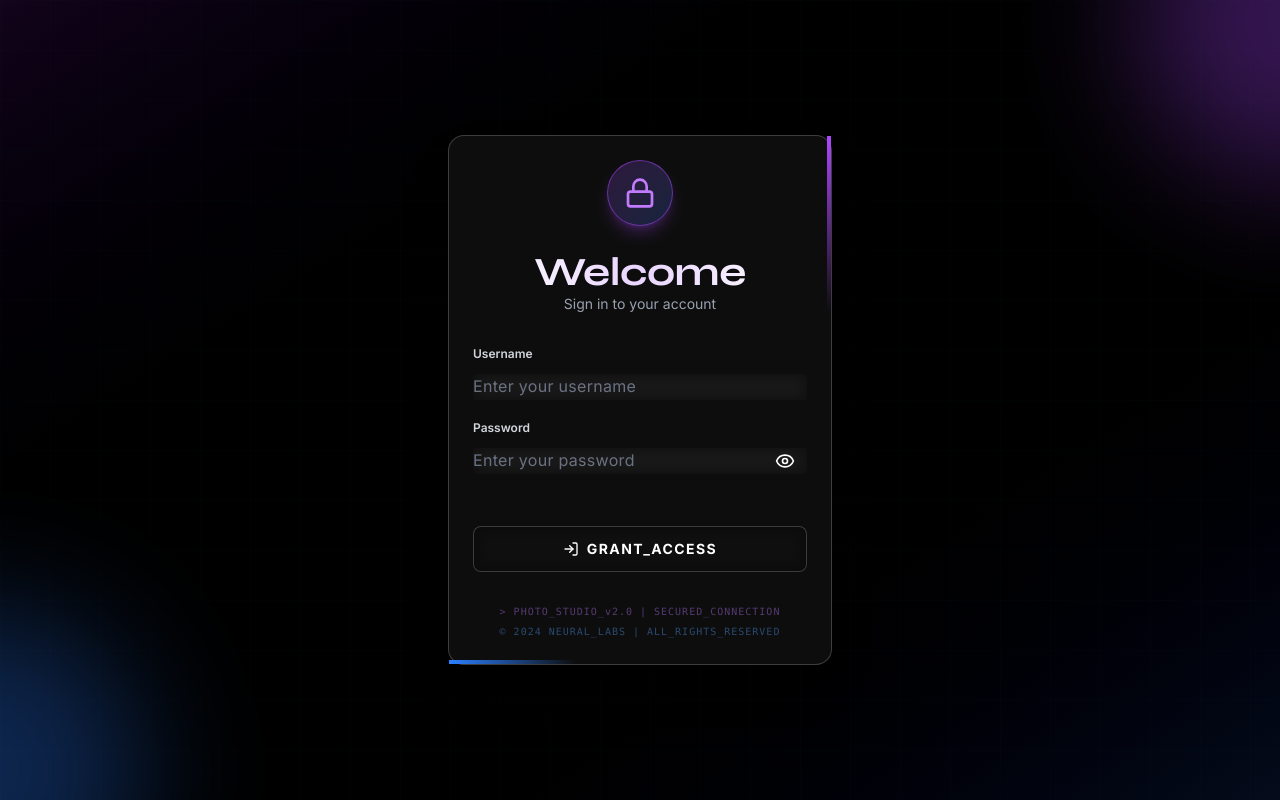
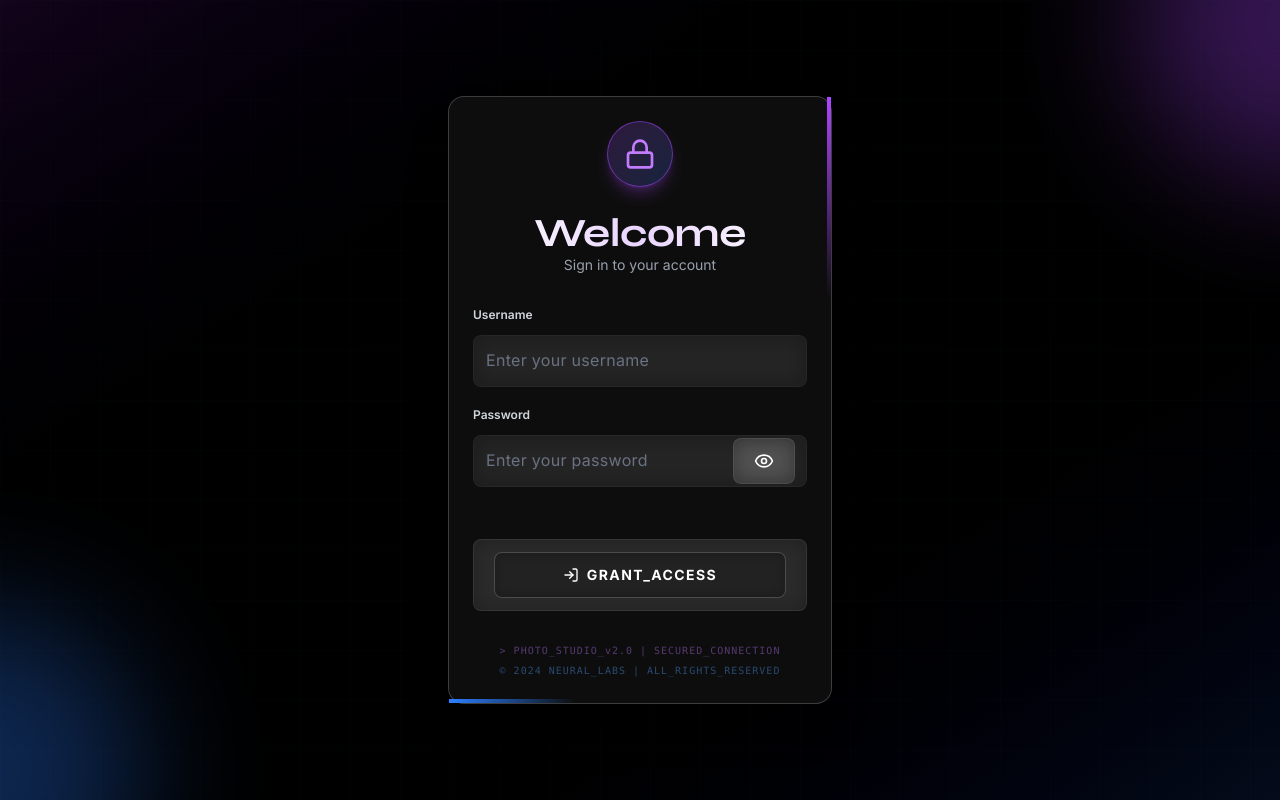
Before and after one commit to gitbuh0-byte/iddl, a React (Vite) app: page / in a window 1280 px wide. Built offline with nearby package versions, Linux system fonts and the light colour scheme.

Commit message:
Revert "UI improvements: compact header controls and enhanced DL dropdown visibility"
This reverts commit c7ede069eed24a07478ddabadc4052555d72cfe2.

```diff
--- a/src/index.css
+++ b/src/index.css
@@ -78,38 +78,12 @@ select {
   font: inherit;
 }
 
-button {
-  background: transparent;
-  border: none;
-  border-radius: 0;
-  padding: 0;
-  box-shadow: none;
-}
-
-input,
-textarea,
-select {
-  background: transparent;
-  border: none;
-  border-radius: 0;
-  padding: 0;
-  box-shadow: none;
-}
-
-button:focus,
-input:focus,
-textarea:focus,
-select:focus {
-  outline: none;
-  box-shadow: none;
-}
-
 ::selection {
   background: rgba(0, 217, 255, 0.2);
   color: var(--text);
 }
 
-/* Minimal headings */
+/* Glassmorphism base styling */
 h1, h2, h3, h4, h5, h6 {
   font-family: "Syne", sans-serif;
   font-weight: 700;
@@ -122,29 +96,68 @@ h2 { font-size: 2rem; }
 h3 { font-size: 1.5rem; }
 h4 { font-size: 1.25rem; }
 
-/* Minimal panels */
+/* Glassmorphism components */
 .glass, .panel, .surface {
-  background: transparent;
-  border: none;
-  border-radius: 0;
-  padding: 0;
-  box-shadow: none;
+  background: var(--surface);
+  backdrop-filter: blur(10px);
+  -webkit-backdrop-filter: blur(10px);
+  border: 1px solid var(--border);
+  border-radius: 12px;
+  padding: 1.5rem;
 }
 
 .glass:hover, .panel:hover {
-  background: transparent;
-  border-color: transparent;
-  transition: none;
+  background: var(--surface-hover);
+  border-color: var(--border);
+  transition: all 0.3s ease;
 }
 
-/* Option styling */
-select, option {
-  background: #111827;
-  color: #f8fafc;
+/* Buttons with glassmorphism */
+button {
+  background: var(--surface-strong);
+  backdrop-filter: blur(10px);
+  -webkit-backdrop-filter: blur(10px);
+  border: 1px solid var(--border);
+  border-radius: 8px;
+  padding: 0.75rem 1.25rem;
+  cursor: pointer;
+  font-weight: 500;
+  transition: all 0.3s ease;
+  color: var(--text);
 }
 
-.option-hidden {
-  color: #f8fafc;
+button:hover {
+  background: var(--surface-hover);
+  border-color: var(--accent);
+  transform: translateY(-2px);
+  box-shadow: 0 8px 24px rgba(0, 217, 255, 0.1);
+}
+
+button:active {
+  transform: translateY(0);
+}
+
+button:disabled {
+  opacity: 0.5;
+  cursor: not-allowed;
+}
+
+/* Inputs with glassmorphism */
+input, textarea, select {
+  background: var(--surface);
+  backdrop-filter: blur(10px);
+  -webkit-backdrop-filter: blur(10px);
+  border: 1px solid var(--border-light);
+  border-radius: 8px;
+  padding: 0.75rem;
+  transition: all 0.3s ease;
+}
+
+input:focus, textarea:focus, select:focus {
+  outline: none;
+  border-color: var(--accent);
+  background: var(--surface-strong);
+  box-shadow: 0 0 0 3px rgba(0, 217, 255, 0.1);
 }
 
 /* Scrollbar styling */
```
Also changed, not shown: src/App.tsx (+23 -23 lines).
